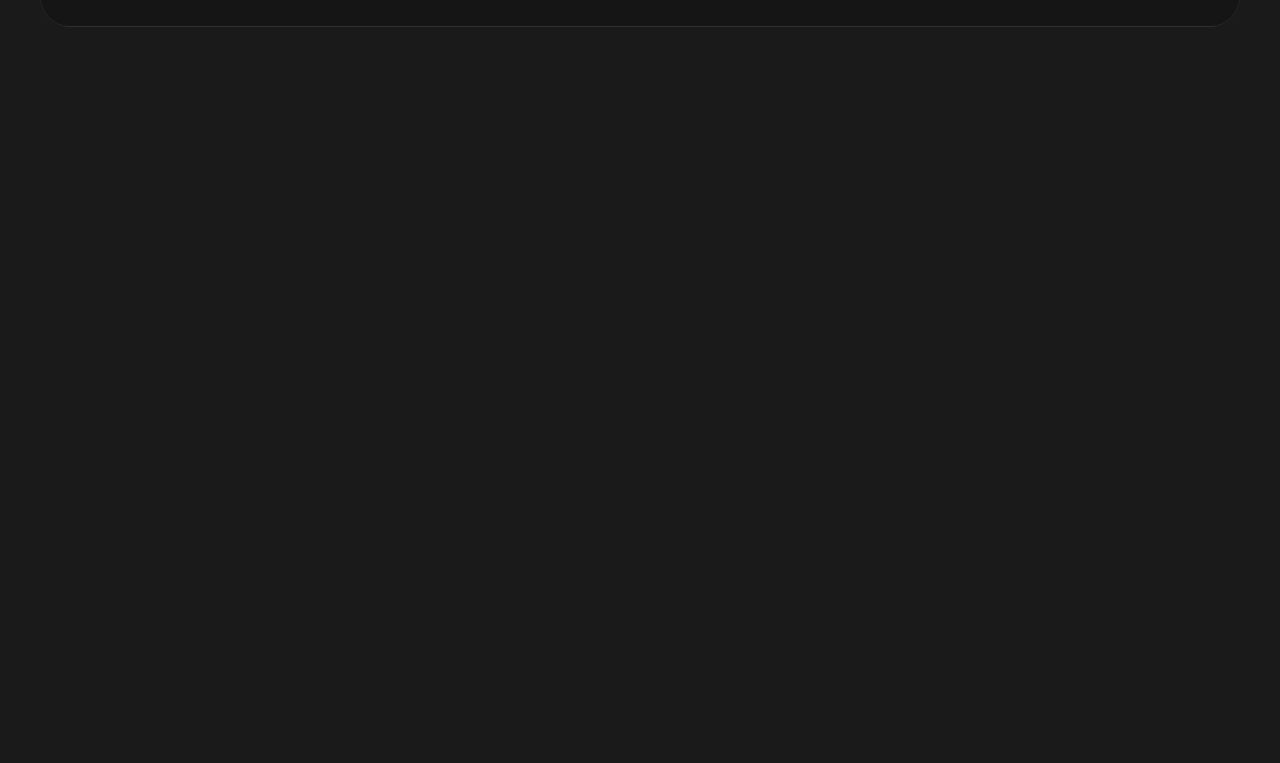
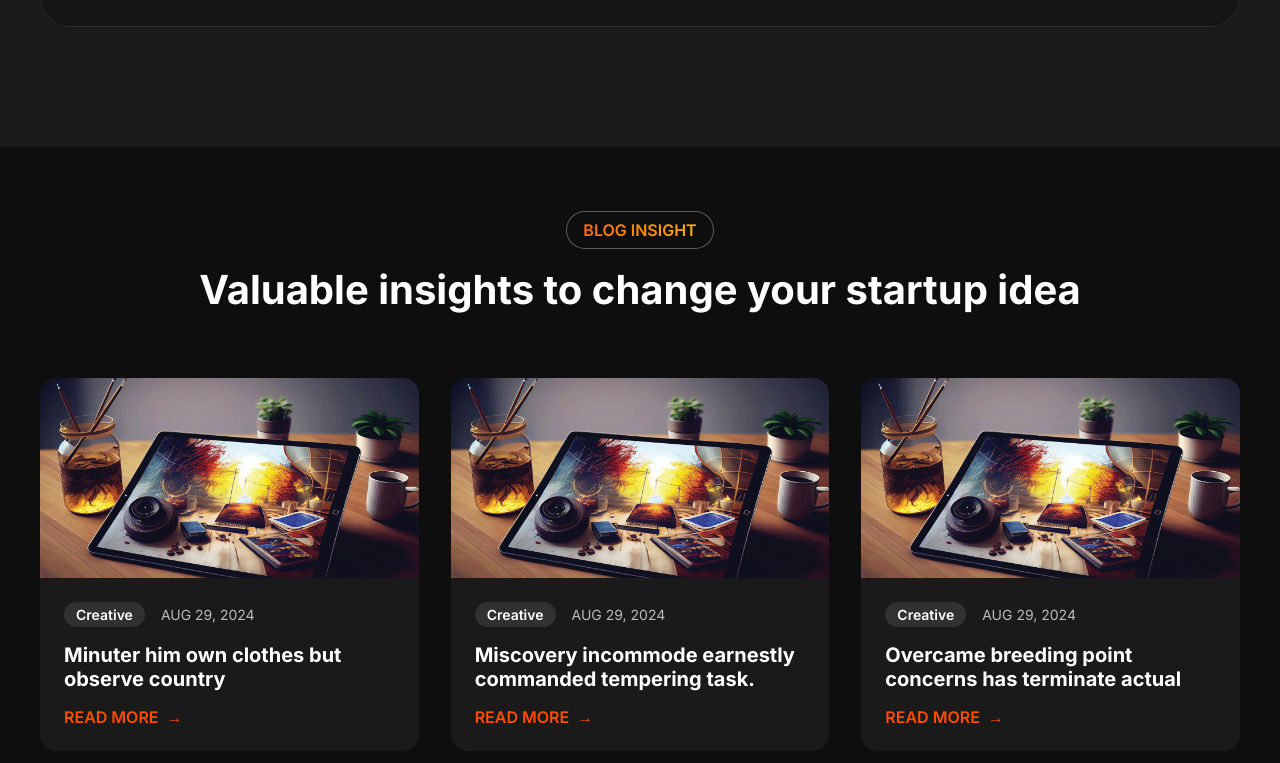
Before and after one commit to keshavkumar-in/keshav-portfolio-2, a Next.js app: page / in a window 1280 px wide. Shown: the part 6625-7388 px from the top of the page. Before the commit the page ends 6772 px from the top, so only its background shows below. Built offline with nearby package versions, Linux system fonts and the light colour scheme.

Commit message:
feat: added blog section

```diff
--- a/src/app/page.tsx
+++ b/src/app/page.tsx
@@ -8,6 +8,7 @@ import SkillsSection from "@/components/SkillsSection";
 import TimelineSection from "@/components/TimelineSection";
 import TestimonialsSection from "@/components/TestimonialsSection";
 import ContactSection from "@/components/ContactSection";
+import BlogSection from "@/components/BlogSection";
 
 export default function Home() {
   return (
@@ -21,6 +22,7 @@ export default function Home() {
       <TimelineSection />
       <TestimonialsSection />
       <ContactSection />
+      <BlogSection />
     </main>
   );
 }
--- /dev/null
+++ b/src/components/BlogSection.tsx
@@ -0,0 +1,78 @@
+import React from "react";
+import styles from "@/styles/components/BlogSection.module.scss";
+
+interface BlogPost {
+  id: number;
+  title: string;
+  category: string;
+  date: string;
+  image: string;
+  link: string;
+}
+
+const blogPosts: BlogPost[] = [
+  {
+    id: 1,
+    title: "Minuter him own clothes but observe country",
+    category: "Creative",
+    date: "AUG 29, 2024",
+    image: "/assets/Untitled-1-1.png",
+    link: "#",
+  },
+  {
+    id: 2,
+    title: "Miscovery incommode earnestly commanded tempering task.",
+    category: "Creative",
+    date: "AUG 29, 2024",
+    image: "/assets/Untitled-1-1.png",
+    link: "#",
+  },
+  {
+    id: 3,
+    title: "Overcame breeding point concerns has terminate actual",
+    category: "Creative",
+    date: "AUG 29, 2024",
+    image: "/assets/Untitled-1-1.png",
+    link: "#",
+  },
+];
+
+const BlogSection: React.FC = () => {
+  return (
+    <section className={styles.blogSection}>
+      <div className={styles.container}>
+        <div className={styles.header}>
+          <div className={styles.tag}>BLOG INSIGHT</div>
+          <h2 className={styles.title}>
+            Valuable insights to change your startup idea
+          </h2>
+        </div>
+        <div className={styles.blogGrid}>
+          {blogPosts.map((post) => (
+            <div key={post.id} className={styles.blogCard}>
+              <div className={styles.imageWrapper}>
+                <img
+                  src={post.image}
+                  alt={post.title}
+                  className={styles.image}
+                />
+              </div>
+              <div className={styles.content}>
+                <div className={styles.meta}>
+                  <span className={styles.category}>{post.category}</span>
+                  <span className={styles.date}>{post.date}</span>
+                </div>
+                <h3 className={styles.blogTitle}>{post.title}</h3>
+                <a href={post.link} className={styles.readMore}>
+                  READ MORE <span className={styles.arrow}>→</span>
+                </a>
+              </div>
+            </div>
+          ))}
+        </div>
+      </div>
+    </section>
+  );
+};
+
+export default BlogSection;
--- /dev/null
+++ b/src/styles/components/BlogSection.module.scss
@@ -0,0 +1,125 @@
+.blogSection {
+  background-color: #0e0e0e;
+  color: white;
+  padding: 4rem 1rem;
+
+  .container {
+    max-width: 1200px;
+    margin: 0 auto;
+  }
+
+  .header {
+    text-align: center;
+    margin-bottom: 4rem;
+
+    .tag {
+      display: inline-block;
+      padding: 8px 16px;
+      background-color: rgba(255, 255, 255, 0.1);
+      border-radius: 30px;
+      border: 1px solid rgba(255, 255, 255, 0.33);
+      font-size: 1rem;
+      font-weight: 600;
+      background: linear-gradient(to right, #ff5e14, #ffb700);
+      -webkit-background-clip: text;
+      background-clip: text;
+      -webkit-text-fill-color: transparent;
+      margin-bottom: 16px;
+    }
+
+    .title {
+      font-size: 2.5rem;
+      font-weight: 700;
+    }
+  }
+
+  .blogGrid {
+    display: grid;
+    grid-template-columns: repeat(3, 1fr);
+    gap: 2rem;
+
+    @media (max-width: 992px) {
+      grid-template-columns: repeat(2, 1fr);
+    }
+
+    @media (max-width: 576px) {
+      grid-template-columns: 1fr;
+    }
+  }
+
+  .blogCard {
+    background-color: #1a1a1a;
+    border-radius: 1rem;
+    overflow: hidden;
+    transition: transform 0.3s ease, box-shadow 0.3s ease;
+
+    &:hover {
+      transform: translateY(-10px);
+      box-shadow: 0 10px 20px rgba(0, 0, 0, 0.2);
+    }
+
+    .imageWrapper {
+      width: 100%;
+      height: 200px;
+      overflow: hidden;
+
+      .image {
+        width: 100%;
+        height: 100%;
+        object-fit: cover;
+        transition: transform 0.3s ease;
+
+        &:hover {
+          transform: scale(1.1);
+        }
+      }
+    }
+
+    .content {
+      padding: 1.5rem;
+
+      .meta {
+        display: flex;
+        align-items: center;
+        gap: 1rem;
+        margin-bottom: 1rem;
+
+        .category {
+          background-color: rgba(255, 255, 255, 0.1);
+          padding: 0.25rem 0.75rem;
+          border-radius: 1rem;
+          font-size: 0.875rem;
+          font-weight: 600;
+        }
+
+        .date {
+          font-size: 0.875rem;
+          color: rgba(255, 255, 255, 0.7);
+        }
+      }
+
+      .blogTitle {
+        font-size: 1.25rem;
+        font-weight: 700;
+        margin-bottom: 1rem;
+      }
+
+      .readMore {
+        display: inline-flex;
+        align-items: center;
+        color: #ff4d00;
+        font-weight: 600;
+        text-decoration: none;
+
+        .arrow {
+          margin-left: 0.5rem;
+          transition: transform 0.3s ease;
+        }
+
+        &:hover .arrow {
+          transform: translateX(5px);
+        }
+      }
+    }
+  }
+}
--- a/src/styles/components/ContactSection.module.scss
+++ b/src/styles/components/ContactSection.module.scss
@@ -264,7 +264,7 @@
 
     img {
       position: absolute;
-      right: 40px;
+      right: 0;
       bottom: 0;
       height: 90%;
       object-fit: contain;
@@ -281,7 +281,7 @@
       &:nth-child(2) {
         height: auto;
         padding: 0;
-        right: 110px;
+        right: 70px;
         width: 100%;
         bottom: 5%;
         filter: brightness(0) invert(1);
```
Also changed, not shown: public/assets/Untitled-1-1.png (added).
